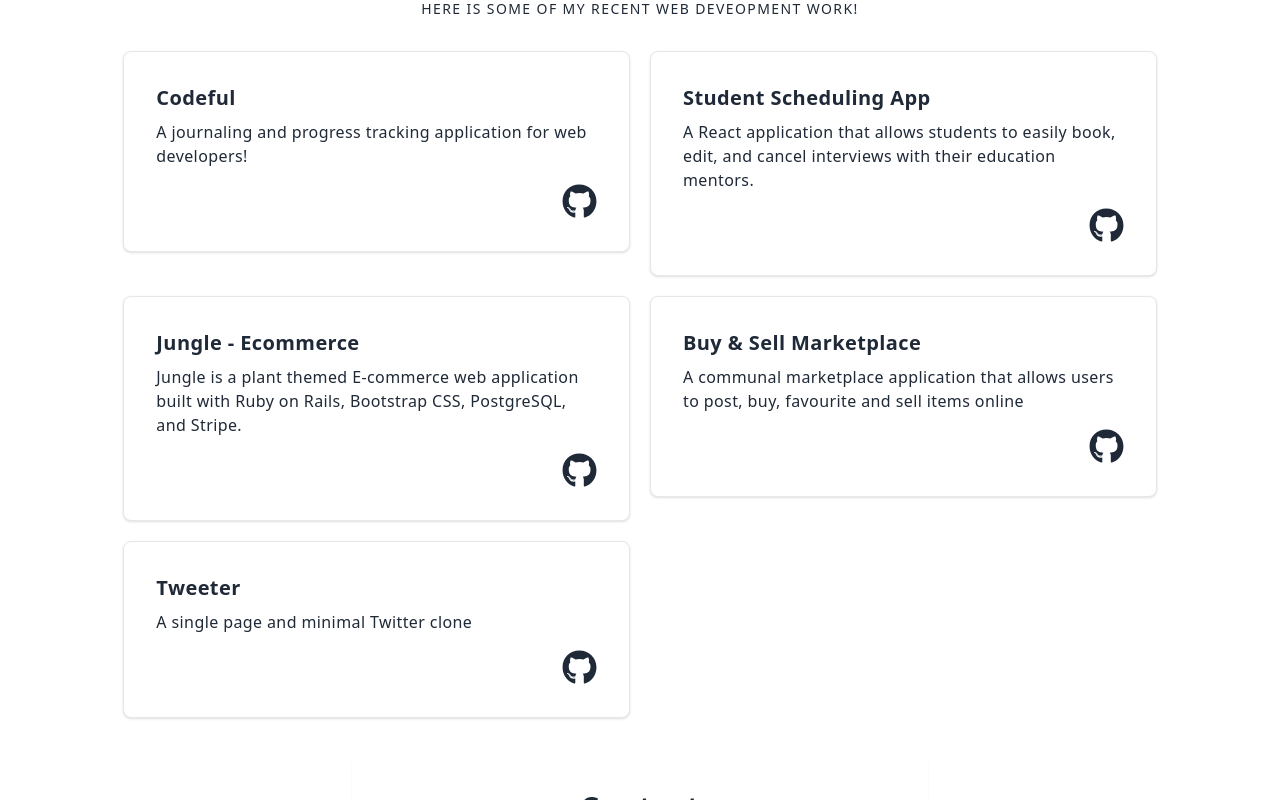
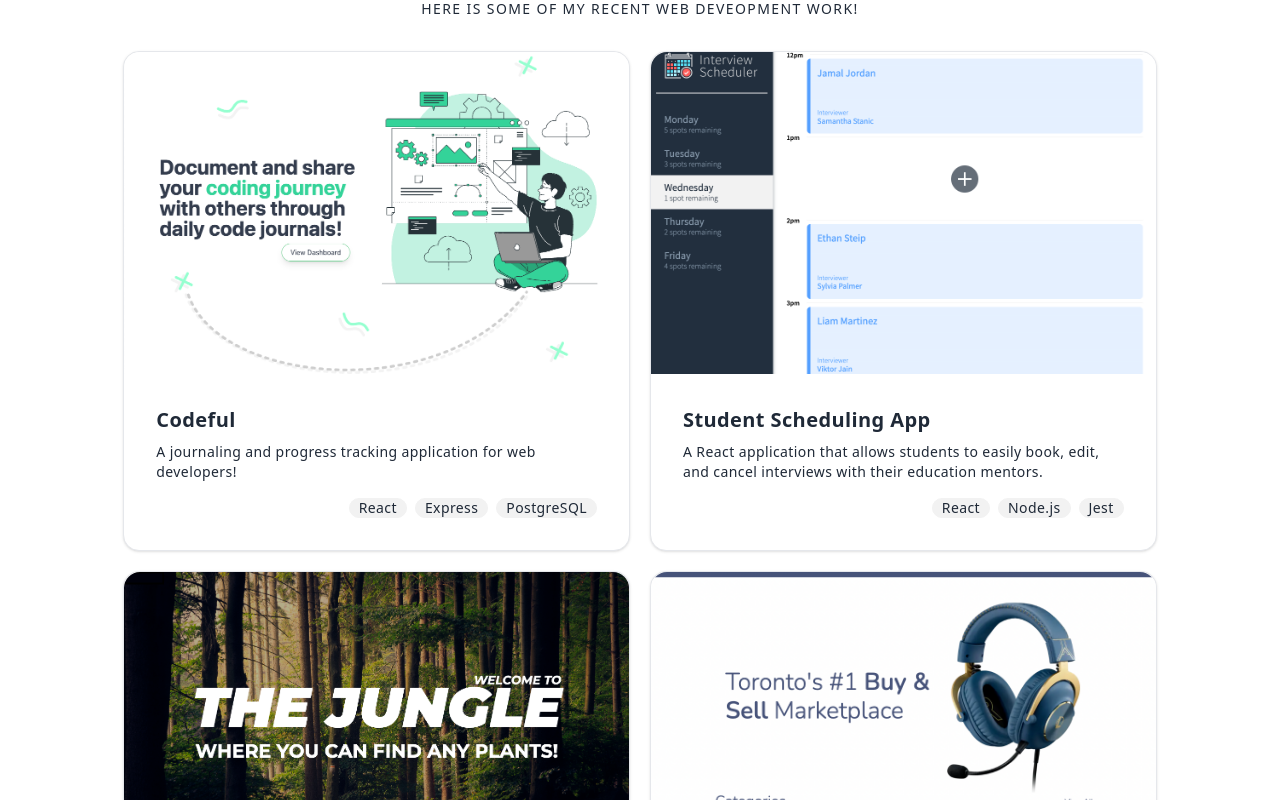
Before and after one commit to Ethansteip/Web-dev-portfolio, a Next.js app: page / in a window 1280 px wide. Shown: the part 900-1700 px from the top of the page. Built offline with nearby package versions, Linux system fonts and the light colour scheme.

Commit message:
created new project cards for home page, added images and tech badges to cards

```diff
--- a/Data/projects_data.js
+++ b/Data/projects_data.js
@@ -5,7 +5,7 @@ export const projects = [
     id: 1,
     name: "Codeful",
     description: "A journaling and progress tracking application for web developers!",
-    technologies: ["React", "Express", "PostgreSQL", "Tailwind"],
+    technologies: ["React", "Express", "PostgreSQL"],
     github_link: "https://github.com/hdewett/codeful",
     challenges: "This was a very very challenging project",
     video: "Codeful Video Here! <!-- Link -->",
@@ -15,32 +15,32 @@ export const projects = [
     id: 2,
     name: "Student Scheduling App",
     description: "A React application that allows students to easily book, edit, and cancel interviews with their education mentors.",
-    technologies: ["React", "Javascript", "Axios", "Jest", "Cypress"],
+    technologies: ["React", "Node.js","Jest"],
     github_link: "https://github.com/Ethansteip/Student-scheduling-app",
-    project_photos: []
+    project_photos: ["/assets/Project-Images/Scheduler/Scheduler-0-final.png"]
   },
   {
     id: 3,
     name: "Jungle - Ecommerce",
     description: "Jungle is a plant themed E-commerce web application built with Ruby on Rails, Bootstrap CSS, PostgreSQL, and Stripe.",
-    technologies: ["Ruby", "Rails", "PostgreSQL", "Bootstrap"],
+    technologies: ["Ruby", "Rails", "PostgreSQL"],
     github_link: "https://github.com/Ethansteip/Jungle-ecommerce-store",
-    project_photos: []
+    project_photos: ["/assets/Project-Images/Jungle/Jungle-0-final.png"]
   },
   {
     id: 4,
     name: "Buy & Sell Marketplace",
     description: "A communal marketplace application that allows users to post, buy, favourite and sell items online",
-    technologies: ["Javascript", "Node", "PostgreSQL", "Express"],
+    technologies: ["Node.js", "Express", "PostgreSQL"],
     github_link: "https://github.com/Ethansteip/Buy-And-Sell-Marketplace",
-    project_photos: []
+    project_photos: ["/assets/Project-Images/Marketplace/Marketplace-0-final.png"]
   },
   {
     id: 5,
     name: "Tweeter",
     description: "A single page and minimal Twitter clone",
-    technologies: ["Javascript", "jquery", "CSS"],
+    technologies: ["Javascript", "Jquery", "CSS"],
     github_link: "https://github.com/Ethansteip/tweeter",
-    project_photos: []
+    project_photos: ["/assets/Project-Images/Tweeter/Tweeter-0-final.png"]
   },
 ]
--- a/components/ProjectCard.jsx
+++ b/components/ProjectCard.jsx
@@ -1,24 +1,33 @@
 import React from 'react';
 import { FaGithub, FaArrowRight } from 'react-icons/fa';
 import Link from 'next/link';
+import TechBadge from './TechBadge';
 
 const ProjectCard = (props) => {
 
+  const badgeArray = props.technologies.map((tech) => {
+    return <TechBadge
+            tech={tech}
+            />
+  })
+
   return (
-    <Link href={"/projects/" + props.id }>
-      <div className="rounded-lg cursor-pointer lg:card-side bg-base-100 shadow border hover:shadow-lg hover:shadow-indigo-500/50 transition duration-200">
-        {/* <figure className="w-2/3"><img className="" src={props.cover_image} alt="Album"/></figure> */}
+    <div className="carousel-item">
+    <Link href={"/projects/" + props.id}>
+      <div className="card w-full md:w-full max-w-[600px] h-[400px] md:h-[500px] bg-base-100 border shadow hover:shadow-lg hover:shadow-indigo-500/50 cursor-pointer transition duration-200">
+        <figure className=""><img className="object-fit" src={props.project_photos[0]} alt="Shoes" /></figure>
         <div className="card-body">
-          <h2 className="card-title">{props.name}</h2>
-          <p className="">{props.description}</p>
-          <div className="card-actions justify-end gap-x-4 mt-2">
-              <a target="_blank" href={props.github_link}>
-                <FaGithub size={35}/>
-              </a>
+          <h2 className="card-title">
+            {props.name}
+          </h2>
+          <p className="text-sm md:text-md">{props.description}</p>
+          <div className="card-actions justify-end mt-2">
+            {badgeArray}
           </div>
         </div>
       </div>
-      </Link>
+    </Link>
+    </div>
   );
 
 }
--- a/components/Projects.jsx
+++ b/components/Projects.jsx
@@ -13,7 +13,7 @@ const Projects = () => {
             description={project.description}
             technologies={project.technologies}
             github_link={project.github_link}
-            cover_image={project.cover_image}
+            project_photos={project.project_photos}
             />
   })
 
@@ -23,7 +23,7 @@ const Projects = () => {
       <p className="uppercase text-sm text-center tracking-widest mb-3 mt-3">Here is some of my recent web deveopment work!</p>
 
       {/* Project Cards */}
-      <section className="w-5/6 grid grid-cols-1 md:grid-cols-2 gap-5 mt-5 ">
+      <section className="w-5/6 lg:4/5 grid grid-cols-1 md:grid-cols-2 gap-5 mt-5 justify-items-center">
         {projectsArray}
       </section>
     </section>
--- /dev/null
+++ b/components/TechBadge.jsx
@@ -0,0 +1,11 @@
+
+
+const TechBadge = (props) => {
+
+  return (
+    <div className="badge badge-ghost">{props.tech}</div>
+  );
+
+}
+
+export default TechBadge;
```
